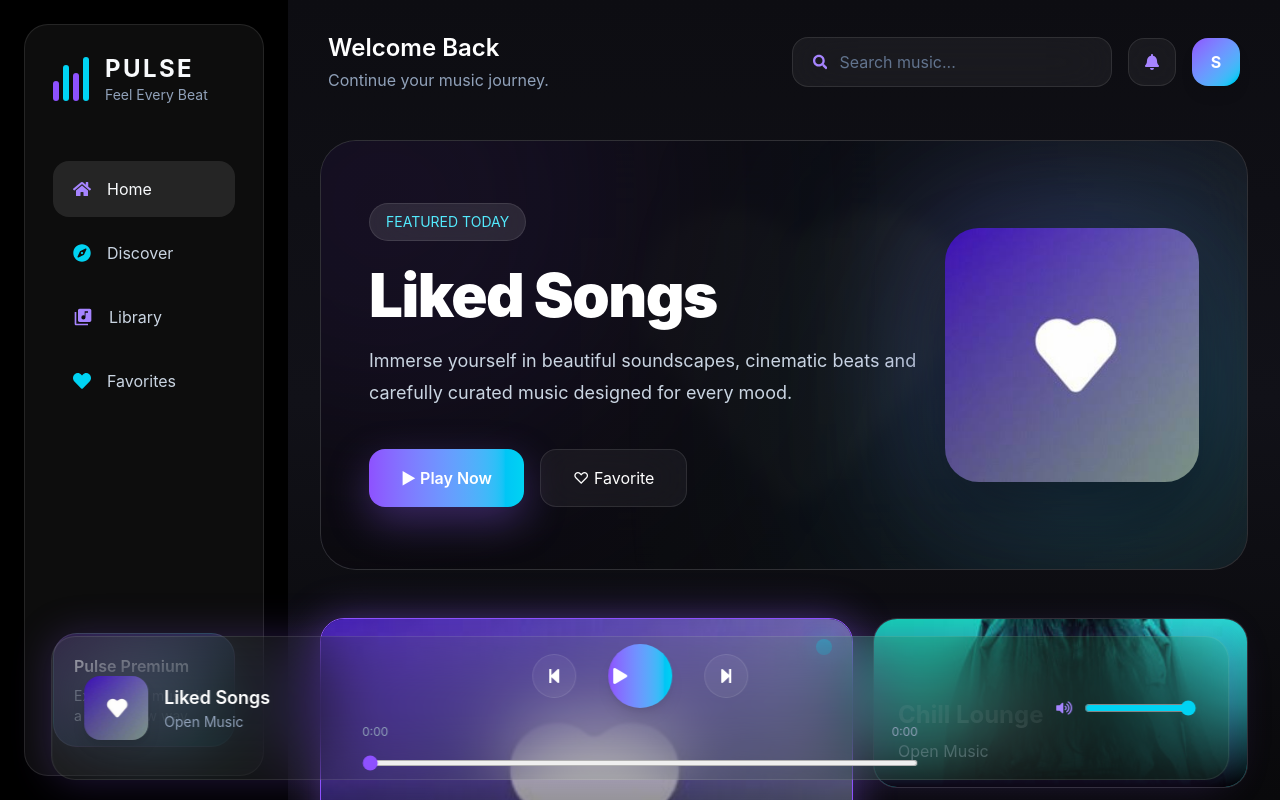
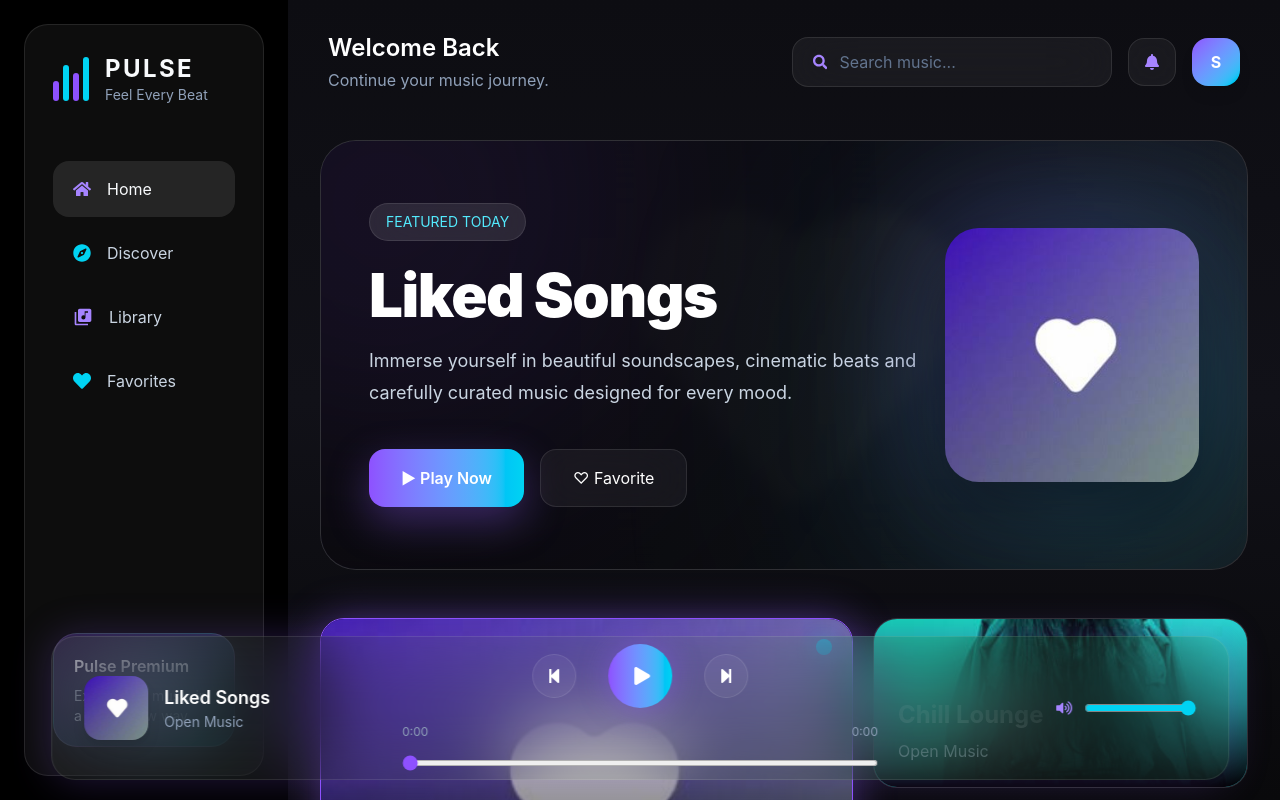
Before and after one commit to shebeebk10-hue/spotify-clone, a React (Vite) app: page / in a window 1280 px wide. Built offline with nearby package versions, Linux system fonts and the light colour scheme.

Commit message:
Refactored player into reusable components

```diff
--- /dev/null
+++ b/src/components/Player/Controls.jsx
@@ -0,0 +1,87 @@
+import {
+  FaPlay,
+  FaPause,
+  FaStepBackward,
+  FaStepForward,
+} from "react-icons/fa";
+
+function Controls({
+  isPlaying,
+  togglePlay,
+  playPrevious,
+  playNext,
+}) {
+  return (
+    <div className="flex items-center justify-center gap-8">
+
+      <button
+        onClick={playPrevious}
+        className="
+          w-11
+          h-11
+          rounded-full
+          bg-white/5
+          border
+          border-white/10
+          hover:bg-white/10
+          transition-all
+          duration-300
+          flex
+          items-center
+          justify-center
+        "
+      >
+        <FaStepBackward className="text-white" />
+      </button>
+
+      <button
+        onClick={togglePlay}
+        className="
+          w-16
+          h-16
+          rounded-full
+          bg-gradient-to-r
+          from-violet-500
+          to-cyan-400
+          text-white
+          shadow-[0_0_30px_rgba(139,92,246,0.45)]
+          hover:scale-110
+          transition-all
+          duration-300
+          flex
+          items-center
+          justify-center
+        "
+      >
+        {isPlaying ? (
+          <FaPause className="text-lg" />
+        ) : (
+          <FaPlay className="ml-1 text-lg" />
+        )}
+      </button>
+
+      <button
+        onClick={playNext}
+        className="
+          w-11
+          h-11
+          rounded-full
+          bg-white/5
+          border
+          border-white/10
+          hover:bg-white/10
+          transition-all
+          duration-300
+          flex
+          items-center
+          justify-center
+        "
+      >
+        <FaStepForward className="text-white" />
+      </button>
+
+    </div>
+  );
+}
+
+export default Controls;
--- a/src/components/Player/Player.jsx
+++ b/src/components/Player/Player.jsx
@@ -1,14 +1,10 @@
 import { useRef, useState, useEffect } from "react";
 import songs from "../../data/songs";
+
 import SongInfo from "./SongInfo";
-
-import {
-  FaPlay,
-  FaPause,
-  FaStepBackward,
-  FaStepForward,
-  FaVolumeUp,
-} from "react-icons/fa";
+import Controls from "./Controls";
+import Timeline from "./Timeline";
+import Volume from "./Volume";
 
 function Player({
   currentSong,
@@ -20,10 +16,11 @@ function Player({
   const [isPlaying, setIsPlaying] = useState(false);
   const [currentTime, setCurrentTime] = useState(0);
   const [duration, setDuration] = useState(0);
+  const [volume, setVolume] = useState(100);
 
-  // ----------------------------------
+  // -----------------------------
   // Previous Song
-  // ----------------------------------
+  // -----------------------------
 
   const playPrevious = () => {
     setCurrentSongIndex((prev) =>
@@ -31,9 +28,9 @@ function Player({
     );
   };
 
-  // ----------------------------------
+  // -----------------------------
   // Next Song
-  // ----------------------------------
+  // -----------------------------
 
   const playNext = () => {
     setCurrentSongIndex((prev) =>
@@ -41,25 +38,17 @@ function Player({
     );
   };
 
-  // ----------------------------------
+  // -----------------------------
   // Play / Pause
-  // ----------------------------------
+  // -----------------------------
 
   const togglePlay = () => {
-    if (!audioRef.current) return;
-
-    if (isPlaying) {
-      audioRef.current.pause();
-      setIsPlaying(false);
-    } else {
-      audioRef.current.play();
-      setIsPlaying(true);
-    }
+    setIsPlaying((prev) => !prev);
   };
 
-  // ----------------------------------
+  // -----------------------------
   // Load Song
-  // ----------------------------------
+  // -----------------------------
 
   useEffect(() => {
     if (!audioRef.current) return;
@@ -78,6 +67,10 @@ function Player({
 
     const loadedMetadata = () => {
       setDuration(audio.duration);
+
+      if (isPlaying) {
+        audio.play();
+      }
     };
 
     const ended = () => {
@@ -94,6 +87,30 @@ function Player({
       audio.removeEventListener("ended", ended);
     };
   }, [currentSong]);
+
+  // -----------------------------
+  // React to Play / Pause
+  // -----------------------------
+
+  useEffect(() => {
+    if (!audioRef.current) return;
+
+    if (isPlaying) {
+      audioRef.current.play();
+    } else {
+      audioRef.current.pause();
+    }
+  }, [isPlaying]);
+
+  // -----------------------------
+  // Volume
+  // -----------------------------
+
+  useEffect(() => {
+    if (!audioRef.current) return;
+
+    audioRef.current.volume = volume / 100;
+  }, [volume]);
 
   return (
     <>
@@ -127,127 +144,31 @@ function Player({
         <SongInfo currentSong={currentSong} />
 
         {/* Center */}
-        <div className="flex flex-col justify-center items-center w-2/4">
 
-          <div className="flex items-center gap-8">
+        <div className="flex-1 px-10">
 
-            <button
-              onClick={playPrevious}
-              className="
-                w-11
-                h-11
-                rounded-full
-                bg-white/5
-                border
-                border-white/10
-                hover:bg-white/10
-                transition
-              "
-            >
-              <FaStepBackward className="mx-auto text-white" />
-            </button>
+          <Controls
+            isPlaying={isPlaying}
+            togglePlay={togglePlay}
+            playNext={playNext}
+            playPrevious={playPrevious}
+          />
 
-            <button
-              onClick={togglePlay}
-              className="
-                w-16
-                h-16
-                rounded-full
-                bg-gradient-to-r
-                from-violet-500
-                to-cyan-400
-                text-white
-                shadow-lg
-                hover:scale-110
-                transition
-              "
-            >
-              {isPlaying ? (
-                <FaPause className="mx-auto" />
-              ) : (
-                <FaPlay className="mx-auto ml-1" />
-              )}
-            </button>
-
-            <button
-              onClick={playNext}
-              className="
-                w-11
-                h-11
-                rounded-full
-                bg-white/5
-                border
-                border-white/10
-                hover:bg-white/10
-                transition
-              "
-            >
-              <FaStepForward className="mx-auto text-white" />
-            </button>
-
-          </div>
-
-          <div className="w-full mt-4">
-
-            <div className="flex justify-between text-xs text-slate-400 mb-2">
-
-              <span>
-                {Math.floor(currentTime / 60)}:
-                {String(Math.floor(currentTime % 60)).padStart(2, "0")}
-              </span>
-
-              <span>
-                {Math.floor(duration / 60)}:
-                {String(Math.floor(duration % 60)).padStart(2, "0")}
-              </span>
-
-            </div>
-
-            <input
-              type="range"
-              min="0"
-              max={duration || 0}
-              value={currentTime}
-              onChange={(e) => {
-                const time = Number(e.target.value);
-
-                audioRef.current.currentTime = time;
-                setCurrentTime(time);
-              }}
-              className="
-                w-full
-                h-1.5
-                accent-violet-500
-                cursor-pointer
-              "
-            />
-
-          </div>
+          <Timeline
+            audioRef={audioRef}
+            currentTime={currentTime}
+            duration={duration}
+            setCurrentTime={setCurrentTime}
+          />
 
         </div>
 
         {/* Right */}
 
-        <div className="flex items-center gap-3 w-1/4 justify-end">
-
-          <FaVolumeUp className="text-violet-400" />
-
-          <input
-            type="range"
-            min="0"
-            max="100"
-            defaultValue="100"
-            onChange={(e) => {
-              audioRef.current.volume = e.target.value / 100;
-            }}
-            className="
-              w-28
-              accent-cyan-400
-              cursor-pointer
-            "
-          />
-
-        </div>
+        <Volume
+          volume={volume}
+          setVolume={setVolume}
+        />
 
       </div>
     </>
--- /dev/null
+++ b/src/components/Player/Timeline.jsx
@@ -0,0 +1,47 @@
+function Timeline({
+  audioRef,
+  currentTime,
+  duration,
+  setCurrentTime,
+}) {
+  return (
+    <div className="w-full mt-4">
+
+      <div className="flex justify-between text-xs text-slate-400 mb-2">
+
+        <span>
+          {Math.floor(currentTime / 60)}:
+          {String(Math.floor(currentTime % 60)).padStart(2, "0")}
+        </span>
+
+        <span>
+          {Math.floor(duration / 60)}:
+          {String(Math.floor(duration % 60)).padStart(2, "0")}
+        </span>
+
+      </div>
+
+      <input
+        type="range"
+        min="0"
+        max={duration || 0}
+        value={currentTime}
+        onChange={(e) => {
+          const time = Number(e.target.value);
+
+          audioRef.current.currentTime = time;
+          setCurrentTime(time);
+        }}
+        className="
+          w-full
+          h-1.5
+          accent-violet-500
+          cursor-pointer
+        "
+      />
+
+    </div>
+  );
+}
+
+export default Timeline;
--- /dev/null
+++ b/src/components/Player/Volume.jsx
@@ -0,0 +1,26 @@
+import { FaVolumeUp } from "react-icons/fa";
+
+function Volume({ volume, setVolume }) {
+  return (
+    <div className="flex items-center gap-3 w-1/4 justify-end">
+
+      <FaVolumeUp className="text-violet-400" />
+
+      <input
+        type="range"
+        min="0"
+        max="100"
+        value={volume}
+        onChange={(e) => setVolume(Number(e.target.value))}
+        className="
+          w-28
+          accent-cyan-400
+          cursor-pointer
+        "
+      />
+
+    </div>
+  );
+}
+
+export default Volume;
```
Also changed, not shown: src/components/Player/PlayerControls.jsx (deleted), src/components/Player/ProgressBar.jsx (deleted), src/components/Player/VolumeControl.jsx (deleted).
